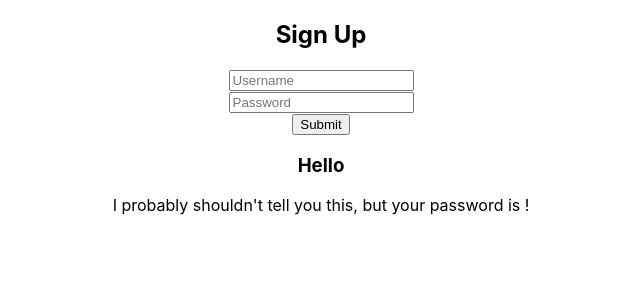
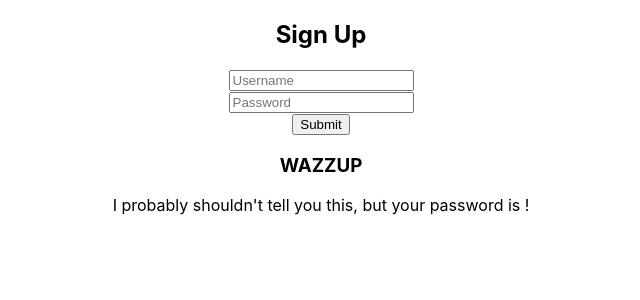
Before and after one commit to ZacharyKathe/Kinetic, a React (Create React App) app: page / in a window 1280 px wide. Shown: the top 300 px of the page, without its empty margins (319-959 px from the left). Built offline with nearby package versions, Linux system fonts and the light colour scheme.

Commit message:
testing approval

```diff
--- a/src/pages/Signup/index.js
+++ b/src/pages/Signup/index.js
@@ -40,7 +40,7 @@ const Signup = () => {
           </button>
         </Container>
         <Container className="mt-4">
-          <h3>Hello {username} </h3>
+          <h3>WAZZUP {username} </h3>
           <p>I probably shouldn't tell you this, but your password is {password}!</p>
         </Container>
       </form>
```
